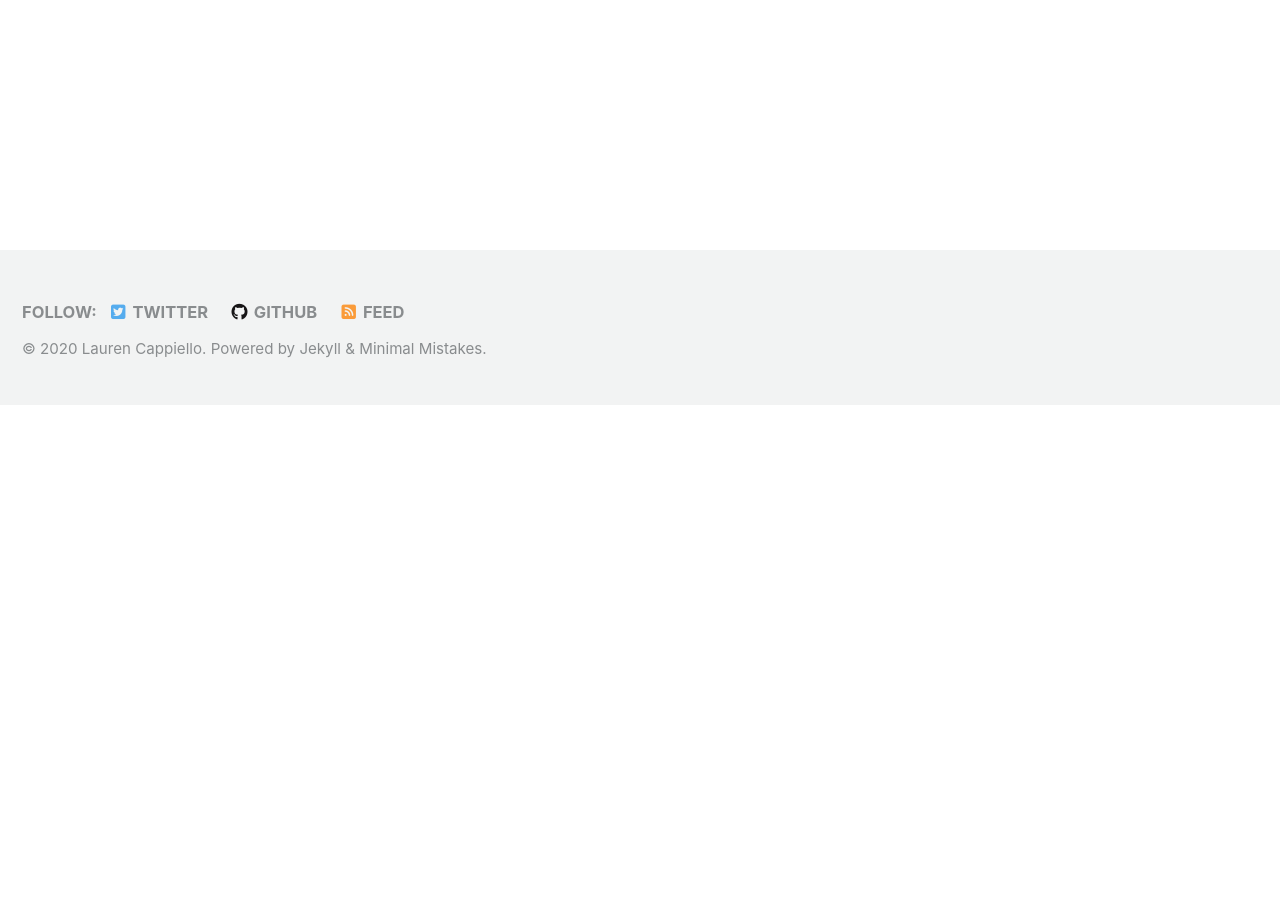
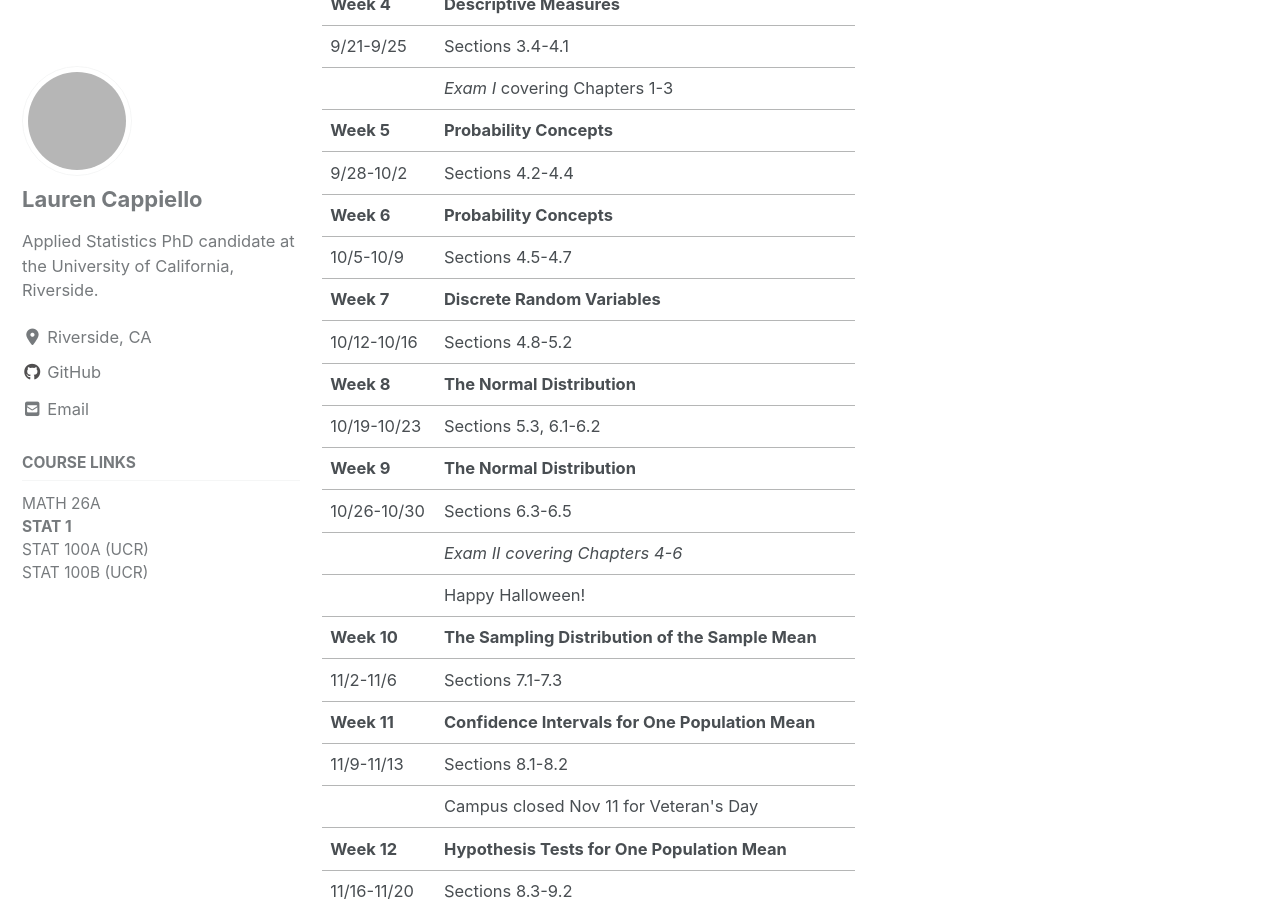
Before and after one commit to lgpcappiello/lgpcappiello.github.io, a Jekyll site: the page built from teaching/stat1/index.md, in a window 1280 px wide and 900 px high, scrolled down 717 px. Built offline with Jekyll 4.4.1, drawn with Linux system fonts in a browser that asks for light colours; cached includes are drawn as plain includes; nearby versions of some CDN libraries; before the commit the page ends 1122 px from its top, so only the background shows below that; some of the changed text lies outside the part shown; grey boxes are pictures that could not be loaded.

Commit message:
Update index.md

```diff
--- a/teaching/stat1/index.md
+++ b/teaching/stat1/index.md
@@ -9,4 +9,47 @@ sidebar:
 
 ### <a href="https://lgpcappiello.github.io/teaching/stat100a/syllabus.pdf" target="blank">Course Syllabus</a>
 
-Note: Course materials will be posted in the space below. Check back periodically for updates.
+Note: This is a tentative schedule. Some sections may take more or less time than anticipated.
+
+<table>
+  <tbody>
+    <tr><td><strong>Week 1</strong></td><td><strong>Introductions</strong></td></tr>
+      <tr><td>8/31-9/4</td><td>Sections 1.1-1.4, 2.1, 2.2</td></tr>
+    <tr><td><strong>Week 2</strong></td><td><strong>Organizing Data</strong></td></tr>
+      <tr><td>9/7-9/11</td><td>Sections 2.3-2.5</td></tr>
+      <tr><td></td><td><em>Campus closed Sept 7 for Labor Day</em></td></tr>
+    <tr><td><strong>Week 3</strong></td><td><strong>Descriptive Measures</strong></td></tr>
+      <tr><td>9/14-9/18</td><td>Sections 3.1-3.3</td></tr>
+    <tr><td><strong>Week 4</strong></td><td><strong>Descriptive Measures</strong></td></tr>
+      <tr><td>9/21-9/25</td><td>Sections 3.4-4.1</td></tr>
+      <tr><td></td><td><em>Exam I</em> covering Chapters 1-3</td></tr>
+    <tr><td><strong>Week 5</strong></td><td><strong>Probability Concepts</strong></td></tr>
+      <tr><td>9/28-10/2</td><td>Sections 4.2-4.4</td></tr>
+    <tr><td><strong>Week 6</strong></td><td><strong>Probability Concepts</strong></td></tr>
+      <tr><td>10/5-10/9</td><td>Sections 4.5-4.7</td></tr>
+    <tr><td><strong>Week 7</strong></td><td><strong>Discrete Random Variables</strong></td></tr>
+      <tr><td>10/12-10/16</td><td>Sections 4.8-5.2</td></tr>
+    <tr><td><strong>Week 8</strong></td><td><strong>The Normal Distribution</strong></td></tr>
+      <tr><td>10/19-10/23</td><td>Sections 5.3, 6.1-6.2</td></tr>
+    <tr><td><strong>Week 9</strong></td><td><strong>The Normal Distribution</strong></td></tr>
+      <tr><td>10/26-10/30</td><td>Sections 6.3-6.5</td></tr>
+      <tr><td></td><td><em>Exam II covering Chapters 4-6</em></td></tr>
+      <tr><td></td><td>Happy Halloween!</td></tr>
+    <tr><td><strong>Week 10</strong></td><td><strong>The Sampling Distribution of the Sample Mean</strong></td></tr>
+      <tr><td>11/2-11/6</td><td>Sections 7.1-7.3</td></tr>
+    <tr><td><strong>Week 11</strong></td><td><strong>Confidence Intervals for One Population Mean</strong></td></tr>
+      <tr><td>11/9-11/13</td><td>Sections 8.1-8.2</td></tr>
+      <tr><td></td><td>Campus closed Nov 11 for Veteran's Day</td></tr>
+    <tr><td><strong>Week 12</strong></td><td><strong>Hypothesis Tests for One Population Mean</strong></td></tr>
+      <tr><td>11/16-11/20</td><td>Sections 8.3-9.2</td></tr>
+    <tr><td><strong>Week 13</strong></td><td><strong>Hypothesis Tests for One Population Mean</strong></td></tr>
+      <tr><td>11/23-11/27</td><td>Sections 9.3-9.5</td></tr>
+    <tr><td><strong>Week 14</strong></td><td><strong>Hypothesis Tests for One Population Mean</strong></td></tr>
+      <tr><td>11/30-12/4</td><td>Sections 9.6-9.8</td></tr>
+      <tr><td></td><td><em>Exam III covering Chapters 7-9</em></td></tr>
+    <tr><td><strong>Week 15</strong></td><td><strong>Inferences for Two Population Means</strong></td></tr>
+      <tr><td>12/7-12/11</td><td>Sections 10.1-10.2</td></tr>
+    <tr><td><strong>Finals Week</strong></td><td><strong></strong></td></tr>
+      <tr><td>12/14-12/18</td><td>Cumulative Final Exam (take-home), timeframe TBA</td></tr>
+</tbody>
+</table>
```
